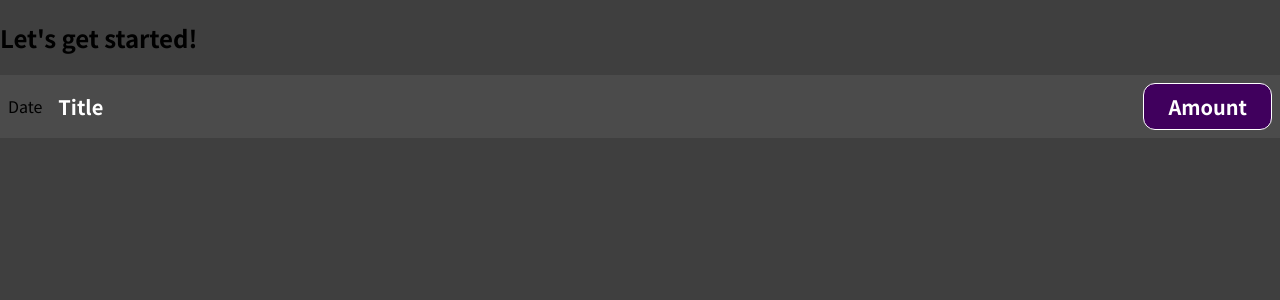
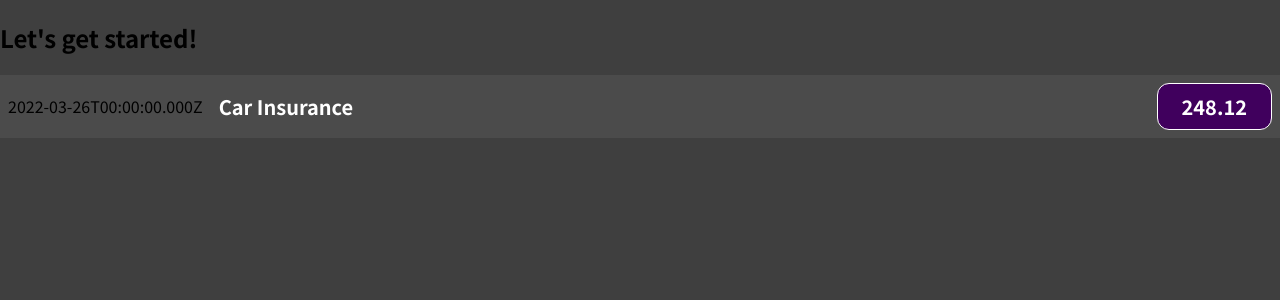
Before and after one commit to axvg/rjs_l, a JavaScript app: page / in a window 1280 px wide. Shown: the top 300 px of the page. Built offline with nearby package versions, Linux system fonts and the light colour scheme.

Commit message:
add dynamic data output in ExpenseItems components

```diff
--- a/src/App.js
+++ b/src/App.js
@@ -1,4 +1,4 @@
-import ExpenseItems from './components/ExpenseItems'
+import ExpenseItems from "./components/ExpenseItems";
 
 function App() {
   return (
--- a/src/components/ExpenseItems.js
+++ b/src/components/ExpenseItems.js
@@ -1,12 +1,16 @@
-import './ExpenseItem.css'
+import "./ExpenseItem.css";
 
 function ExpenseItem() {
+  const expenseDate = new Date(2022, 2, 26);
+  const expenseTitle = "Car Insurance";
+  const expenseAmount = 248.12;
+
   return (
     <div className="expense-item">
-      <div>Date</div>
+      <div>{expenseDate.toISOString()}</div>
       <div className="expense-item__description">
-        <h2>Title</h2>
-        <div className="expense-item__price">Amount</div>
+        <h2>{expenseTitle}</h2>
+        <div className="expense-item__price">{expenseAmount}</div>
       </div>
     </div>
   );
```
